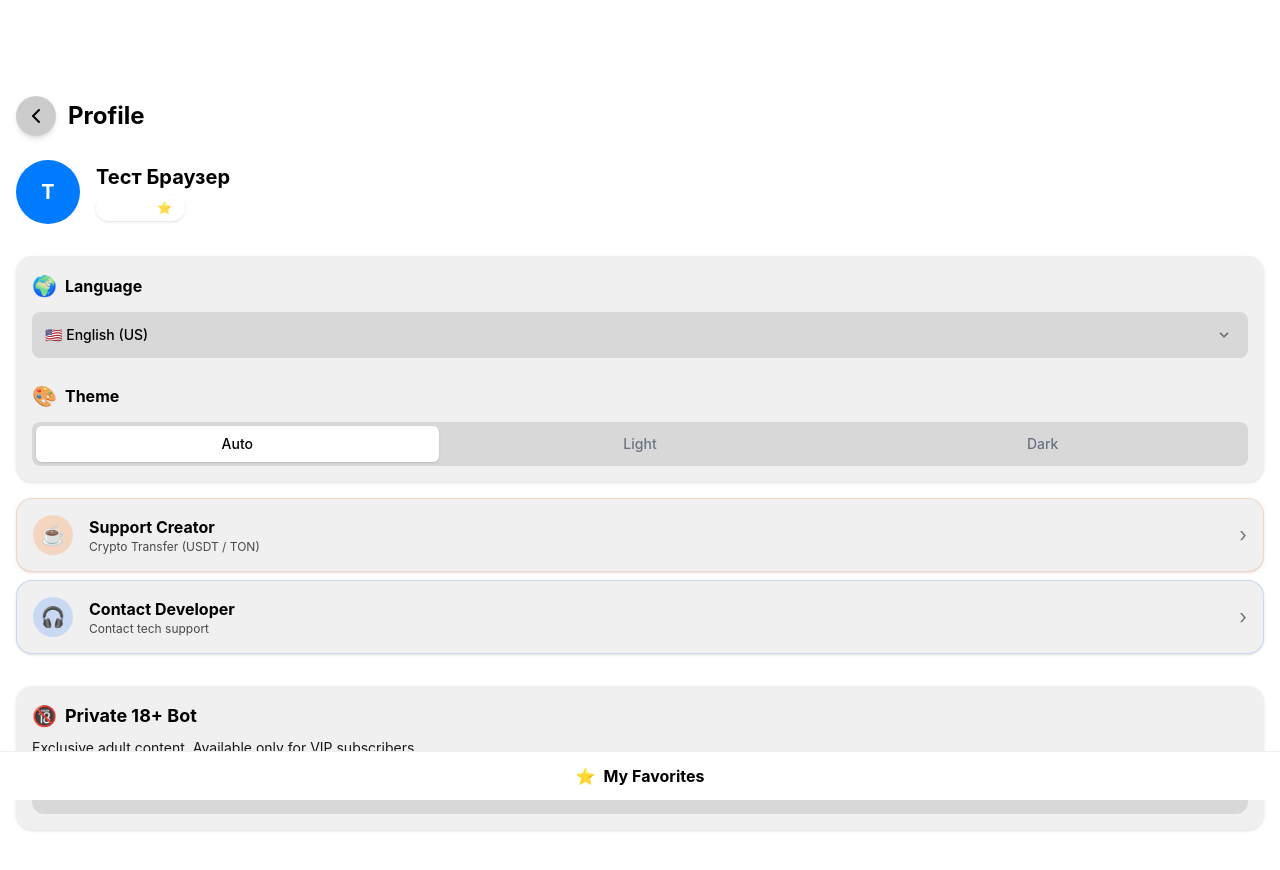
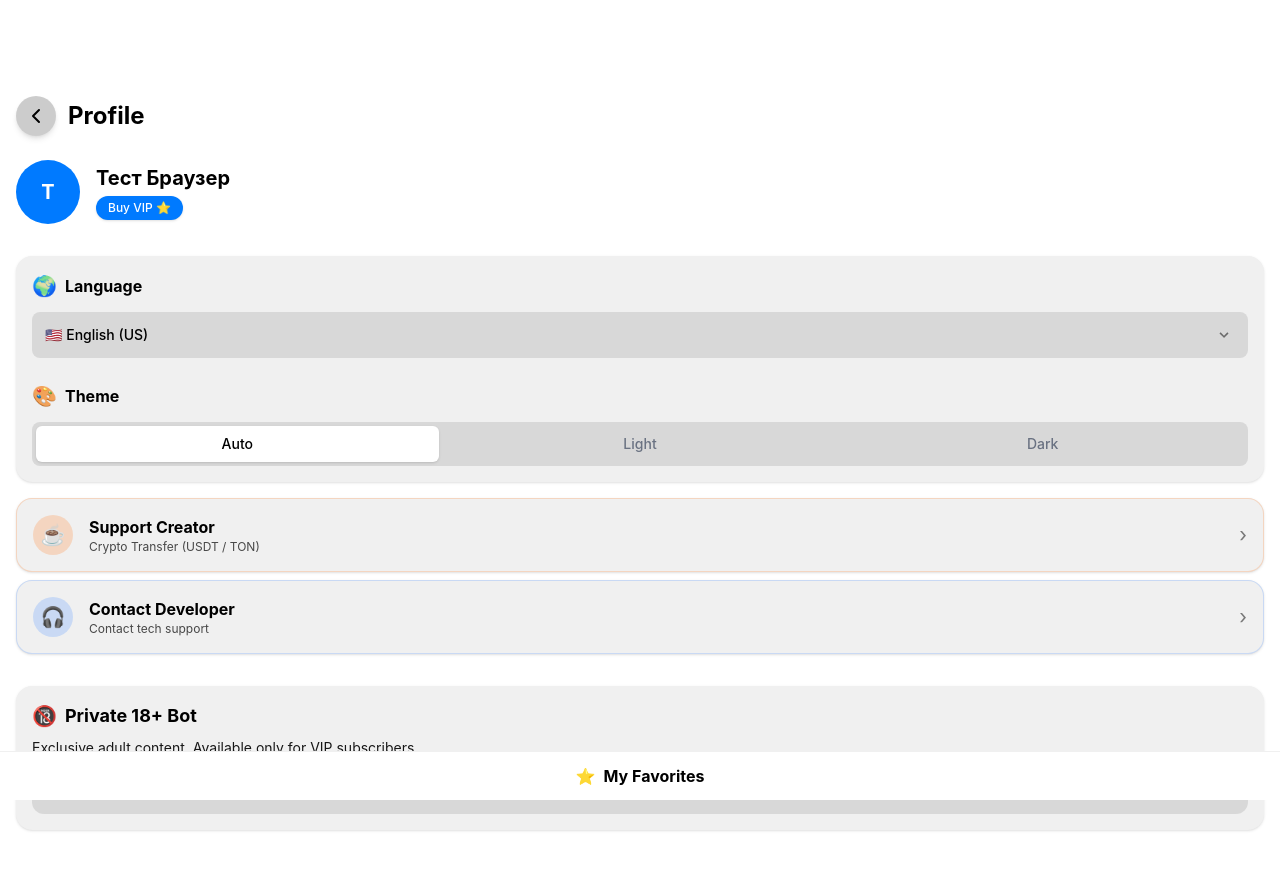
Before and after one commit to appdev315/NM-mediabox-, a React (Vite) app in the folder frontend/: page /profile in a window 1280 px wide. Shown: the top 870 px of the page. Built offline with nearby package versions, Linux system fonts and the light colour scheme.

Commit message:
fix: resolve remaining white-on-white text issues on light theme and update bot link

```diff
--- a/frontend/src/components/AdBanner.tsx
+++ b/frontend/src/components/AdBanner.tsx
@@ -33,7 +33,7 @@ const AdBanner: React.FC = () => {
         className="fixed top-0 left-0 right-0 z-[100] w-full bg-black/80 backdrop-blur-md border-b border-orange-500/50 p-3 text-center cursor-pointer hover:bg-black transition-colors shadow-lg flex items-center justify-center gap-3 overflow-hidden"
         onClick={() => {
            window.open('https://omg10.com/4/11214508', '_blank');
-           window.location.href = 'https://t.me/MovieManiak_bot?start=vip';
+           window.location.href = 'https://t.me/mediaboxxxbot?start=vip';
         }}
       >
         {/* Background texture */}
--- a/frontend/src/components/BannerAd.tsx
+++ b/frontend/src/components/BannerAd.tsx
@@ -7,7 +7,7 @@ export const BannerAd: React.FC<{ variant?: 'tall' | 'wide' }> = ({ variant = 't
          style={{ backgroundColor: 'var(--hint-color)', border: '1px solid var(--button-color)' }}
          onClick={() => {
            window.open('https://omg10.com/4/11214508', '_blank');
-           window.location.href = 'https://t.me/MovieManiak_bot?start=vip';
+           window.location.href = 'https://t.me/mediaboxxxbot?start=vip';
          }}
     >
       {/* Banner Aspect Ratio with beautiful image */}
--- a/frontend/src/pages/Movie.tsx
+++ b/frontend/src/pages/Movie.tsx
@@ -331,7 +331,7 @@ export function Movie() {
               <button
                 key={idx}
                 onClick={() => setIframeUrl(s.url)}
-                className={`px-4 py-2 rounded-lg text-sm font-medium whitespace-nowrap transition-colors ${iframeUrl === s.url ? 'bg-primary text-black' : 'bg-white/10 text-white/70 hover:bg-white/20 hover:text-white'}`}
+                className={`px-4 py-2 rounded-lg text-sm font-medium whitespace-nowrap transition-colors border`} style={{ backgroundColor: iframeUrl === s.url ? 'var(--button-color)' : 'var(--hint-color)', color: iframeUrl === s.url ? 'var(--button-text-color)' : 'var(--text-color)', borderColor: iframeUrl === s.url ? 'var(--button-color)' : 'var(--hint-color)' }}
               >
                 {idx === 0 ? t('player1') : t('player2')}
               </button>
--- a/frontend/src/pages/Profile.tsx
+++ b/frontend/src/pages/Profile.tsx
@@ -92,7 +92,7 @@ export function Profile() {
           ) : (
             <button
               onClick={showVipModal}
-              className="mt-1 flex items-center gap-1.5 px-3 py-1 rounded-full bg-white/10 hover:bg-white/20 transition-colors border border-white/20 text-white/90 font-medium text-xs shadow-sm active:scale-95"
+              className="mt-1 flex items-center gap-1.5 px-3 py-1 rounded-full transition-colors font-medium text-xs shadow-sm active:scale-95" style={{ backgroundColor: 'var(--button-color)', color: 'var(--button-text-color)' }}
             >
               {t('buyVip')}
             </button>
```
